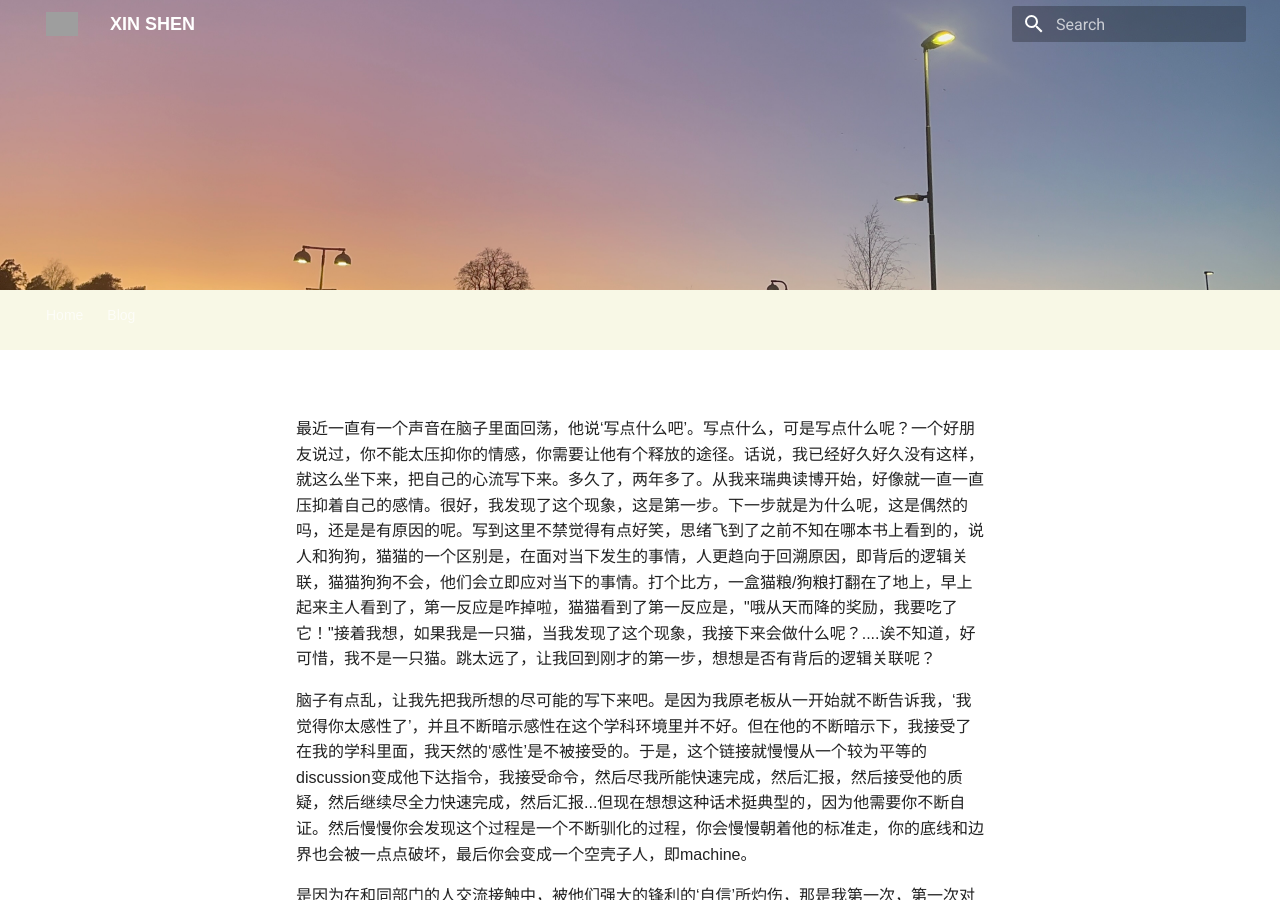
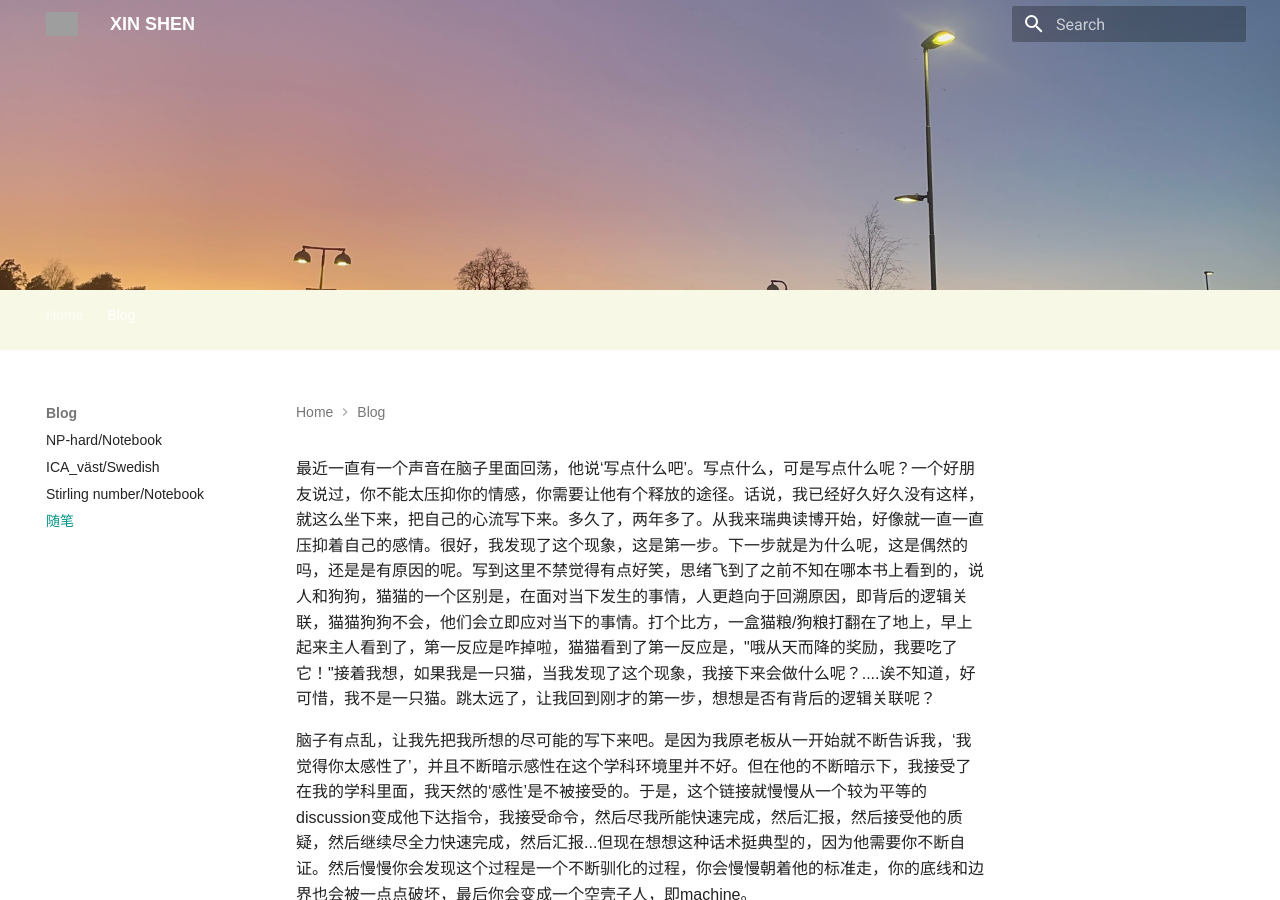
Before and after one commit to XINS3/WebXS, an MkDocs documentation site: the page built from docs/blog/bi1.md, in a window 1280 px wide and 900 px high. Built offline with MkDocs 1.6.1 and Material for MkDocs 9.7.7, drawn with Linux system fonts in a browser that asks for light colours; grey boxes are pictures that could not be loaded.

Commit message:
Update mkdocs.yml

```diff
--- a/mkdocs.yml
+++ b/mkdocs.yml
@@ -22,6 +22,7 @@
         - NP-hard/Notebook: blog/Np.md
         - ICA_väst/Swedish: blog/ica_1.md
         - Stirling number/Notebook: blog/Stirling_Number.md
+        - 随笔: blog/bi1.md
 
 
 
```
